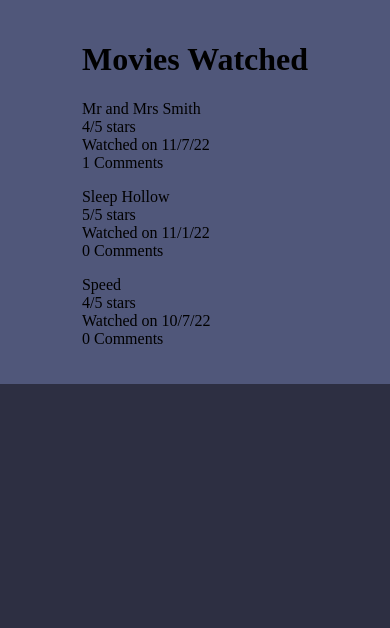
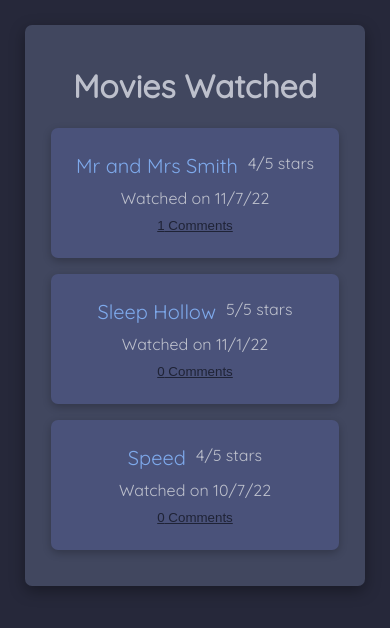
Before and after one commit to Jwilkins48/movie-list, a React (Create React App) app: page / in a window 390 px wide. Shown: the top 628 px of the page. Built offline with nearby package versions, Linux system fonts and the light colour scheme.

Commit message:
added mobile home

```diff
--- a/src/components/MovieCard.jsx
+++ b/src/components/MovieCard.jsx
@@ -1,13 +1,23 @@
 import React from "react";
+import { useState } from "react";
 
 function MovieCard({ item }) {
+  const [toggleComments, setToggleComments] = useState(false);
+  const toggle = () => {
+    console.log(toggleComments);
+    setToggleComments(!toggleComments);
+  };
   return (
     <ul className="card">
-      <li>{item.movie}</li>
-      <li>{item.rating}/5 stars</li>
-      <li>Watched on {item.date_watched}</li>
+      <div className="mobile-top-card">
+        <li className="card-list-item movie-title">{item.movie}</li>
+        <li className="card-list-item">{item.rating}/5 stars</li>
+      </div>
+      <li className="card-list-item">Watched on {item.date_watched}</li>
       {/* Button to open comment dropdown */}
-      <li>{item.comments.length} Comments</li>
+      <button onClick={toggle} className="card-list-item list-btn">
+        {item.comments.length} Comments
+      </button>
     </ul>
   );
 }
--- a/src/index.css
+++ b/src/index.css
@@ -1,22 +1,62 @@
+@import url('https://fonts.googleapis.com/css2?family=Dosis&family=Josefin+Sans&family=Montserrat&family=Quicksand&display=swap');
+
 body {
   margin: 0;
   padding: 0;
-  background-color: #2d2f42;
+  background-color: #26283a;
+  color: #bdc0cc;
+  font-family: 'Quicksand', sans-serif;
 }
 
 /* MOBILE VERSION START */
 
 /* HOME */
-.watched-container{
-  background-color: #50577a;
+.watched-container {
+  box-shadow: rgba(0, 0, 0, 0.35) 0px 5px 15px;
+  margin: 25px;
+  border-radius: 7px;
+  background-color: #41475f;
   display: flex;
   justify-content: center;
   align-items: center;
 }
-.watched-inner{
+
+.watched-inner {
   padding: 20px;
 }
-.card{
-  padding: 0;
+
+.watched-heading{
+  text-align: center;
+}
+
+.card {
+  box-shadow: rgba(0, 0, 0, 0.24) 0px 3px 8px;
+  display: flex;
+  flex-direction: column;
+  justify-content: center;
+  align-items: center;
+  padding: 20px;
+  background-color: #4a527a;
+  border-radius: 7px;
   list-style-type: none;
 }
+.mobile-top-card{
+  display: flex;
+}
+
+.movie-title{
+  font-size: 20px;
+  color: #7ea9eb;
+
+}
+
+.card-list-item {
+  padding: 5px;
+}
+
+.list-btn {
+  background: none;
+  border: none;
+  color: #1f2336;
+  text-decoration: underline;
+}
```
